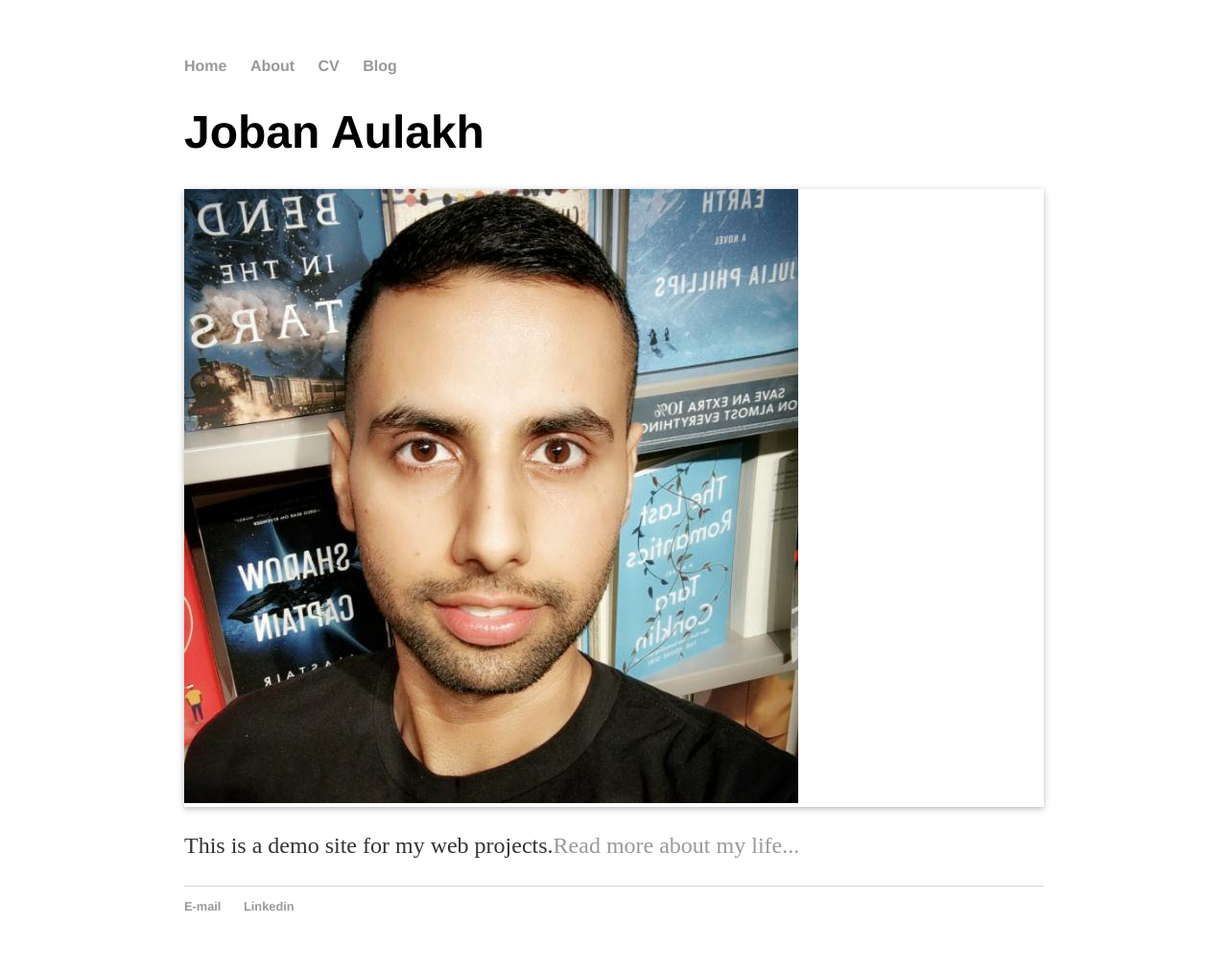
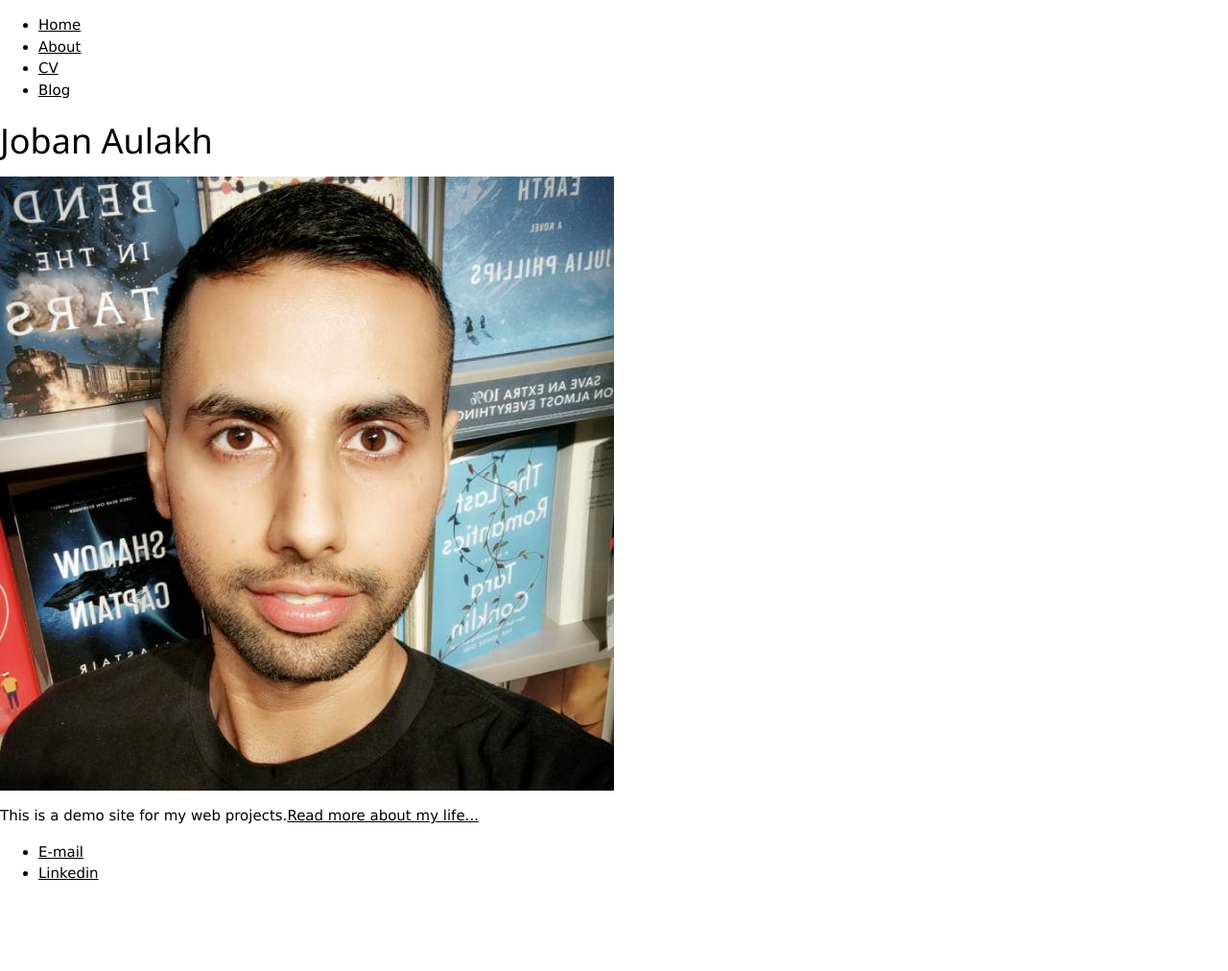
Before and after one commit to joe-bun/joe-bun.github.io, a Jekyll site: the page built from index.html, in a window 1280 px wide. Shown: the whole page at 96% size. Built offline with Jekyll 4.4.1, drawn with Linux system fonts in a browser that asks for light colours; after the commit the page ends 937 px from its top, so only the background shows below that.

Commit message:
Update default.html

```diff
--- a/_layouts/default.html
+++ b/_layouts/default.html
@@ -3,7 +3,8 @@
 		<head>
 			<title>{{ page.title }}</title>
 			<!-- link to main stylesheet -->
-			<link rel="stylesheet" type="text/css" href="/css/main.css">
+			<!--link rel="stylesheet" type="text/css" href="/css/main.css"-->
+			<link rel="stylesheet" href="https://www.w3schools.com/w3css/4/w3.css">
 		</head>
 		<body>
 			<nav>
```
